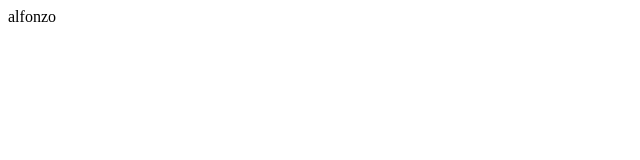
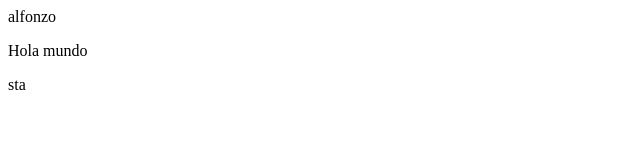
Before and after one commit to Selutadi10/colaborativo_hunter, a plain HTML site: page index.html in a window 1280 px wide. Shown: the full height of the page, 0-640 px from the left. Drawn offline with Linux system fonts and the light colour scheme.

Commit message:
modificado index

```diff
--- a/index.html
+++ b/index.html
@@ -8,5 +8,6 @@
 </head>
 <body>
     alfonzo
+    <p>Hola mundo</p>
 </body>
-</html>
+</html>sta
```
